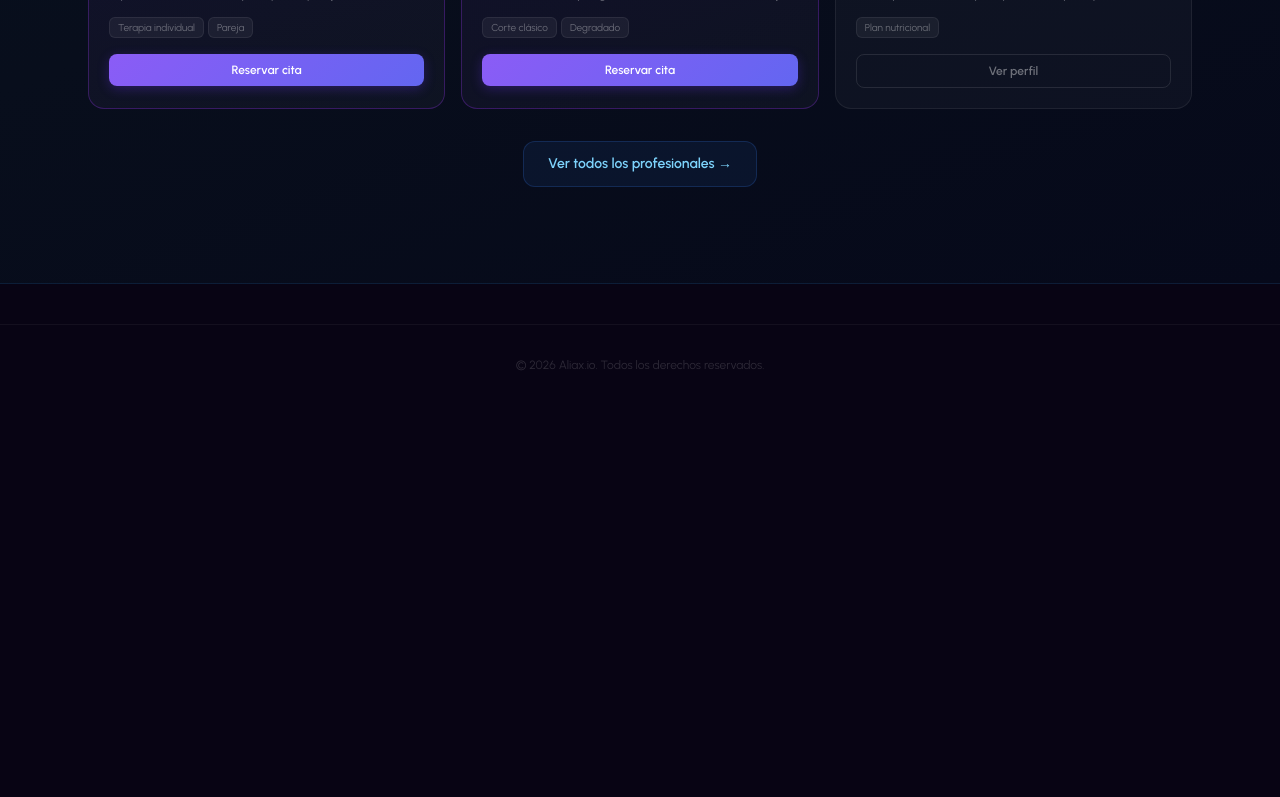
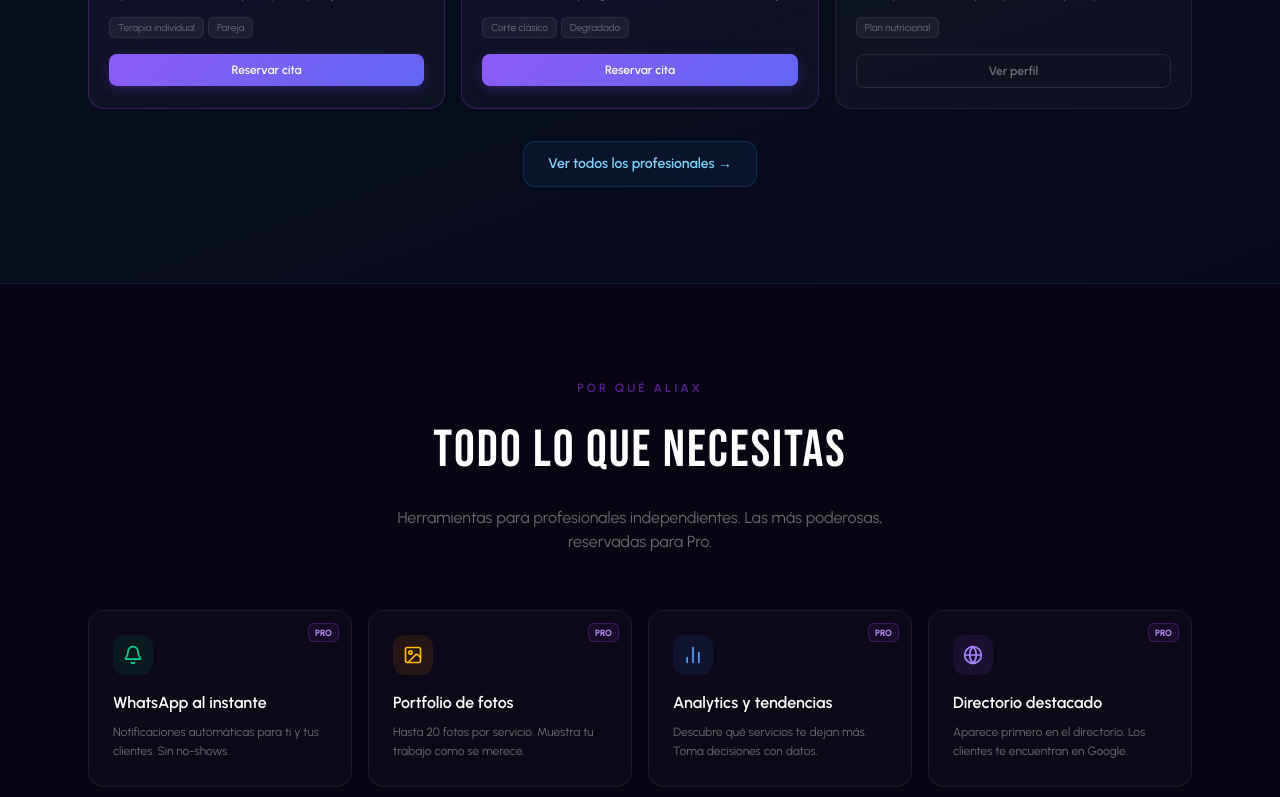
Before and after one commit to zampaioo9-lang/aura, a React (Vite) app in the folder frontend/: page / in a window 1280 px wide. Shown: the part 2000-2797 px from the top of the page. Before the commit the page ends 2405 px from the top, so only its background shows below. Built offline with nearby package versions, Linux system fonts and the light colour scheme; no server answers.

Commit message:
feat(landing): seccion features con 4 forzadores Pro + 3 free

```diff
--- a/frontend/src/pages/Landing.tsx
+++ b/frontend/src/pages/Landing.tsx
@@ -500,6 +500,97 @@ export default function Landing() {
         </div>
       </section>
 
+      {/* ─── 6. Features ─── */}
+      <section className="relative z-10 max-w-6xl mx-auto px-6 py-24">
+        <div className="text-center mb-14">
+          <p className="text-xs uppercase tracking-[0.25em] text-amber-glow/60 font-semibold mb-4">Por qué Aliax</p>
+          <h2
+            className="text-white mb-4"
+            style={{ fontFamily: 'Bebas Neue, sans-serif', fontSize: 'clamp(36px, 5vw, 52px)', letterSpacing: '2px' }}
+          >
+            TODO LO QUE NECESITAS
+          </h2>
+          <p className="text-white/40 max-w-lg mx-auto">
+            Herramientas para profesionales independientes. Las más poderosas, reservadas para Pro.
+          </p>
+        </div>
+
+        {/* Pro features — 4 cards */}
+        <div className="grid sm:grid-cols-2 lg:grid-cols-4 gap-4 mb-4">
+          {[
+            {
+              icon: Bell,
+              title: 'WhatsApp al instante',
+              desc: 'Notificaciones automáticas para ti y tus clientes. Sin no-shows.',
+              accent: 'from-emerald-500/20 to-teal-500/20',
+              border: 'hover:border-emerald-500/30',
+              iconColor: 'text-emerald-400',
+              iconBg: 'bg-emerald-500/10',
+            },
+            {
+              icon: Image,
+              title: 'Portfolio de fotos',
+              desc: 'Hasta 20 fotos por servicio. Muestra tu trabajo como se merece.',
+              accent: 'from-amber-500/20 to-orange-500/20',
+              border: 'hover:border-amber-500/30',
+              iconColor: 'text-amber-400',
+              iconBg: 'bg-amber-500/10',
+            },
+            {
+              icon: BarChart2,
+              title: 'Analytics y tendencias',
+              desc: 'Descubre qué servicios te dejan más. Toma decisiones con datos.',
+              accent: 'from-blue-500/20 to-indigo-500/20',
+              border: 'hover:border-blue-500/30',
+              iconColor: 'text-blue-400',
+              iconBg: 'bg-blue-500/10',
+            },
+            {
+              icon: Globe,
+              title: 'Directorio destacado',
+              desc: 'Aparece primero en el directorio. Los clientes te encuentran en Google.',
+              accent: 'from-violet-500/20 to-fuchsia-500/20',
+              border: 'hover:border-violet-500/30',
+              iconColor: 'text-violet-400',
+              iconBg: 'bg-violet-500/10',
+            },
+          ].map(({ icon: Icon, title, desc, accent, border, iconColor, iconBg }) => (
+            <div
+              key={title}
+              className={`group relative rounded-2xl border border-white/[0.07] bg-white/[0.02] p-6 transition-all duration-500 hover:bg-white/[0.04] hover:-translate-y-1 ${border}`}
+            >
+              {/* Pro badge */}
+              <div className="absolute top-3 right-3 px-1.5 py-0.5 rounded-md text-[9px] font-bold text-amber-soft bg-amber-wash border border-amber-glow/30">
+                PRO
+              </div>
+              {/* Hover glow */}
+              <div className={`absolute inset-0 rounded-2xl bg-gradient-to-br ${accent} opacity-0 group-hover:opacity-100 transition-opacity duration-500`} />
+              <div className="relative z-10">
+                <div className={`inline-flex p-2.5 rounded-xl ${iconBg} ${iconColor} mb-4`}>
+                  <Icon className="h-5 w-5" />
+                </div>
+                <h3 className="text-white font-semibold mb-2" style={{ fontFamily: 'Urbanist, sans-serif' }}>{title}</h3>
+                <p className="text-xs text-white/40 leading-relaxed">{desc}</p>
+              </div>
+            </div>
+          ))}
+        </div>
+
+        {/* Free features — 3 small cards */}
+        <div className="grid sm:grid-cols-3 gap-4">
+          {[
+            { icon: Shield, label: 'Perfil público con link único' },
+            { icon: Star, label: 'Reservas ilimitadas · siempre gratis' },
+            { icon: Bell, label: 'Notificaciones por email incluidas' },
+          ].map(({ icon: Icon, label }) => (
+            <div key={label} className="flex items-center gap-3 rounded-xl border border-white/[0.05] bg-white/[0.02] px-4 py-3.5 text-sm text-white/35">
+              <Icon className="h-4 w-4 text-amber-glow/40 shrink-0" />
+              {label}
+            </div>
+          ))}
+        </div>
+      </section>
+
       {/* ─── PLACEHOLDER SECTIONS — se completan en tasks siguientes ─── */}
       <div className="h-10" />
 
```
